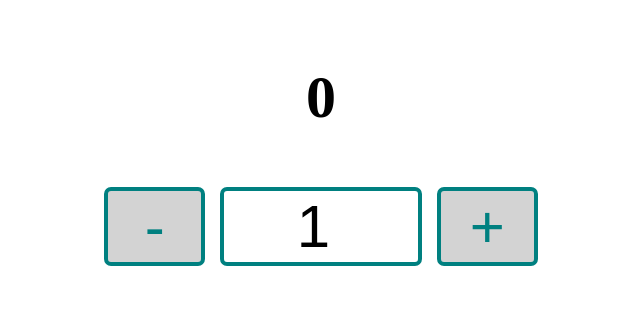
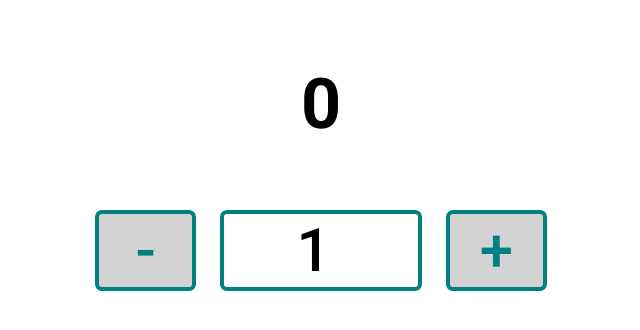
Before and after one commit to patricia-pan/assessment, a plain HTML site: page index.html in a window 1280 px wide. Shown: the whole page, without its empty margins (319-959 px from the left). Drawn offline with Linux system fonts and the light colour scheme.

Commit message:
Changed font to a nicer font, ie updated CSS styling.

```diff
--- a/css/style.css
+++ b/css/style.css
@@ -3,20 +3,24 @@ body {
     flex-direction: column;
     justify-content: center;
     text-align: center;
-
-    font-size: 60px;
 }
 
 div#count_div {
     margin: 55px;
+
+    font-family: 'Roboto', sans-serif;
+    font-size: 70px;
     font-weight: bold;
 }
 
 input, button {
     border: 4px solid teal;
     border-radius: 7px;
+    margin: 10px;
+    text-align: center;
+
+    font-family: 'Roboto', sans-serif;
     font-size: 60px;
-    text-align: center;
 }
 
 input {
@@ -26,7 +30,8 @@ input {
 
 button {
     background-color: lightgrey; /* Button color. */
-    color: teal; /* Font color. */
     min-width: 60px;
     width: 8%;
+
+    color: teal; /* Font color. */
 }
--- a/index.html
+++ b/index.html
@@ -5,6 +5,11 @@
     <meta name="viewport" content="width=device-width, initial-scale=1.0">
     <title>Trisha's P1 Assessment</title>
     <link rel="stylesheet" type="text/css" href="./css/style.css">
+
+    <!-- font-family: 'Roboto', sans-serif; -->
+    <link rel="preconnect" href="https://fonts.gstatic.com">
+    <link href="https://fonts.googleapis.com/css2?family=Roboto:wght@500;700&display=swap" rel="stylesheet">
+
     <script type="text/javascript" src="./js/script.js" defer></script>
 </head>
 <body>
```
Also changed, not shown: js/script.js (+3 -4 lines).
